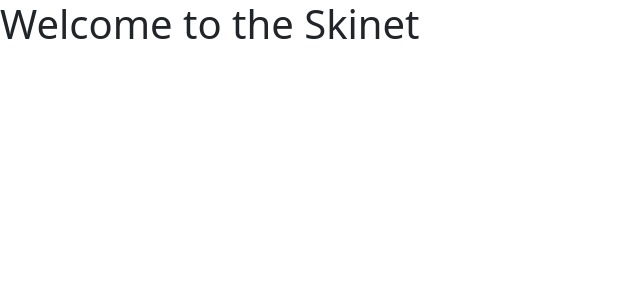
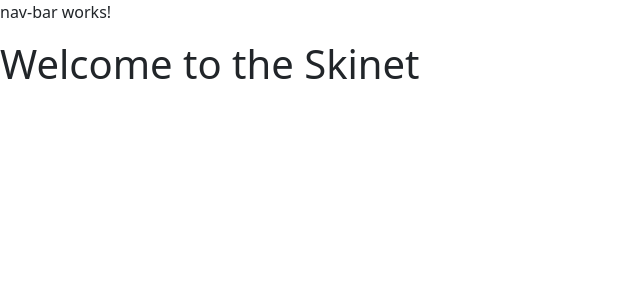
Before and after one commit to MadalinaRadulescu/Skinet, an Angular app in the folder client/: page / in a window 1280 px wide. Shown: the top 300 px of the page, without its empty margins (0-640 px from the left). Built offline with nearby package versions, Linux system fonts and the light colour scheme.

Commit message:
nav-bar component added

```diff
--- a/client/src/app/app.component.html
+++ b/client/src/app/app.component.html
@@ -1 +1,3 @@
+
+<app-nav-bar></app-nav-bar>
 <h1>Welcome to the {{title}}</h1>
--- a/client/src/app/app.module.ts
+++ b/client/src/app/app.module.ts
@@ -4,10 +4,12 @@
 import { AppRoutingModule } from './app-routing.module';
 import { AppComponent } from './app.component';
 import { BrowserAnimationsModule } from '@angular/platform-browser/animations';
+import { NavBarComponent } from './nav-bar/nav-bar.component';
 
 @NgModule({
   declarations: [
-    AppComponent
+    AppComponent,
+    NavBarComponent
   ],
   imports: [
     BrowserModule,
--- /dev/null
+++ b/client/src/app/nav-bar/nav-bar.component.html
@@ -0,0 +1 @@
+<p>nav-bar works!</p>
```
Also changed, not shown: client/src/app/nav-bar/nav-bar.component.ts (added, +10 -0 lines), client/src/app/nav-bar/nav-bar.component.scss (added).
